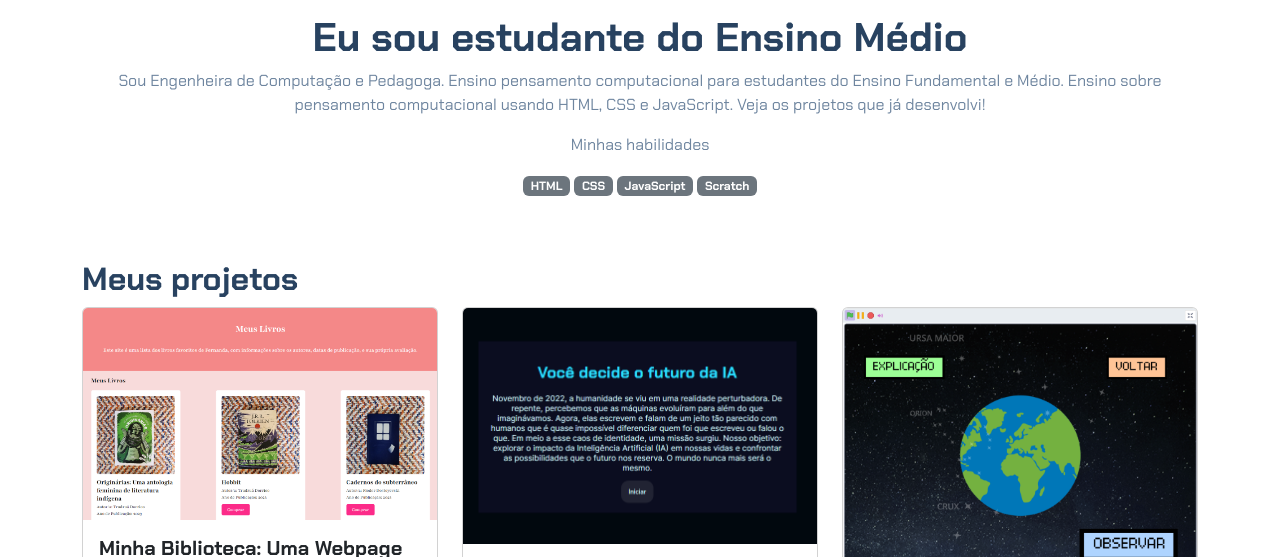
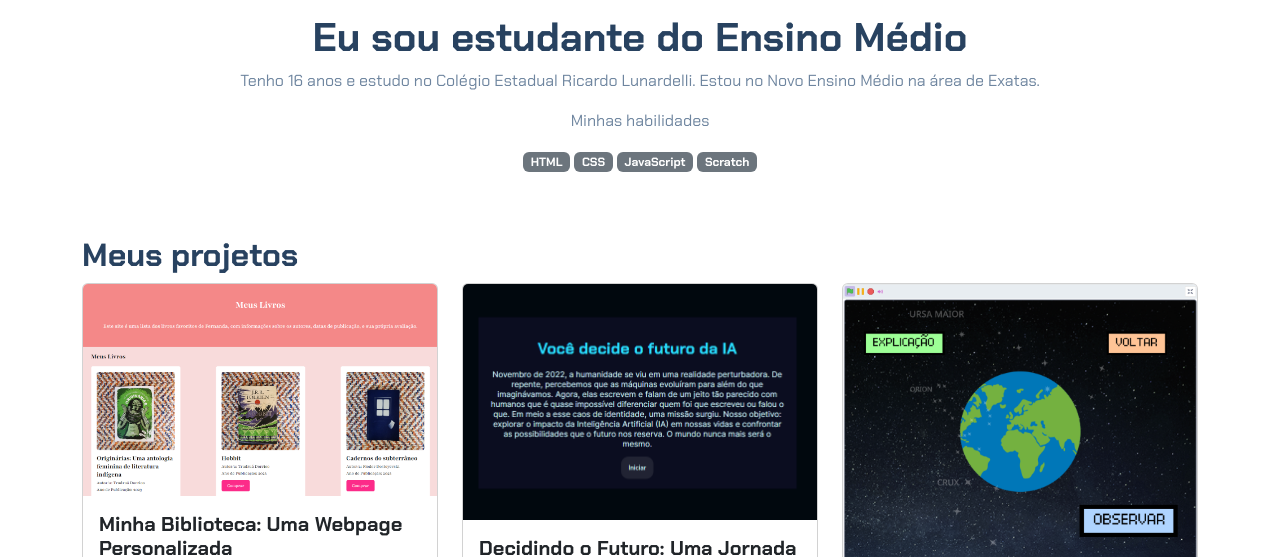
Before and after one commit to marcellacamara10/Portif-lio-de-Marcella, a plain HTML site: page index.html in a window 1280 px wide. Shown: the part 183-740 px from the top of the page. Drawn offline with nearby package versions, Linux system fonts and the light colour scheme.

Commit message:
Update index.html

```diff
--- a/index.html
+++ b/index.html
@@ -16,9 +16,7 @@
             srcset="">
         <p class="lead">Eu sou Marcella_</p>
         <h1>Eu sou estudante do Ensino Médio</h1>
-        <p>Sou Engenheira de Computação e Pedagoga. Ensino pensamento computacional para estudantes do Ensino
-            Fundamental e Médio. Ensino sobre pensamento computacional usando HTML, CSS e JavaScript. Veja os projetos
-            que já desenvolvi!</p>
+        <p>Tenho 16 anos e estudo no Colégio Estadual Ricardo Lunardelli. Estou no Novo Ensino Médio na área de Exatas.</p>
         <p>Minhas habilidades</p>
         <div>
             <p class="badge bg-secondary">HTML</p>
```
